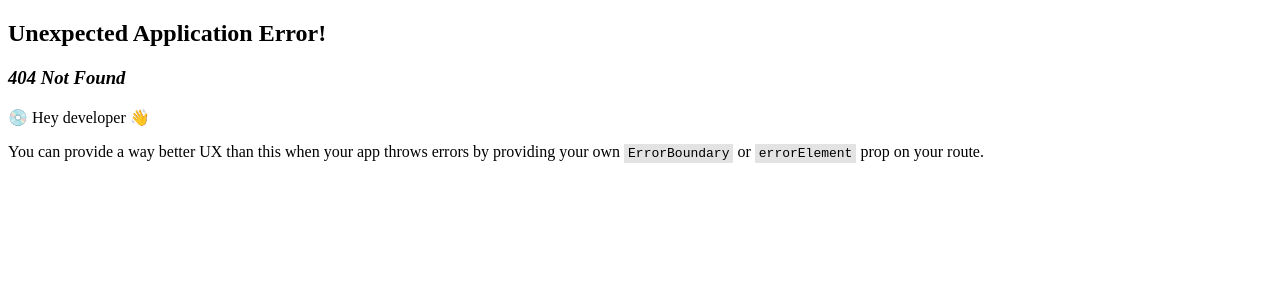
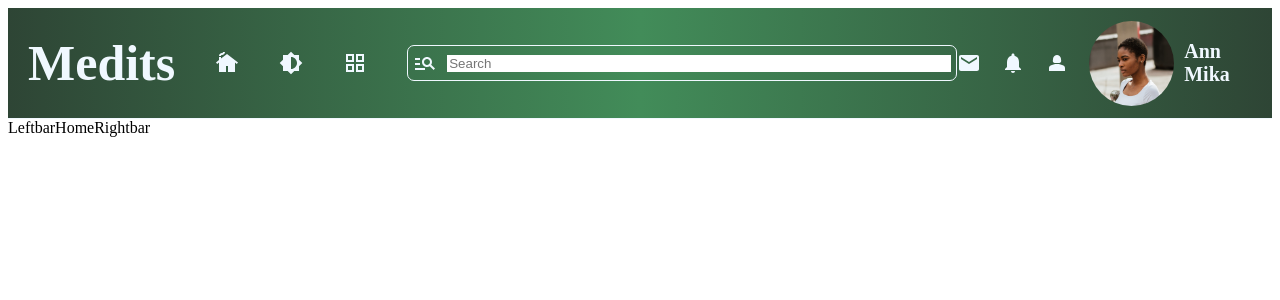
Before and after one commit to julimer228/CRC-modern-app-development, a React (Vite) app: page / in a window 1280 px wide. Before the commit this address had no page. Shown: the top 300 px of the page. Built offline with nearby package versions, Linux system fonts and the light colour scheme.

Commit message:
added navbar

```diff
--- a/package.json
+++ b/package.json
@@ -10,6 +10,10 @@
     "preview": "vite preview"
   },
   "dependencies": {
+    "@emotion/react": "^11.11.0",
+    "@emotion/styled": "^11.11.0",
+    "@mui/icons-material": "^5.11.16",
+    "@mui/material": "^5.13.0",
     "react": "^18.2.0",
     "react-dom": "^18.2.0",
     "react-router-dom": "^6.11.1",
--- a/src/App.jsx
+++ b/src/App.jsx
@@ -2,27 +2,67 @@ import Register from "./pages/register/Register";
 import Login from "./pages/login/Login";
 import Home from "./pages/home/Home";
 import Profile from "./pages/profile/Profile";
+import "./app.scss"
+
+import Navbar from "./components/navbar/Navbar";
+import Leftbar from "./components/leftbar/Leftbar";
+import Rightbar from "./components/rightbar/Rightbar";
+
 
 import{
   createBrowserRouter,
   RouterProvider,
   Route,
+  Outlet,
+  Navigate,
 } from "react-router-dom";
+
+
 
 function App() {
 
 
+  const currentUser = true;
 
   const Layout = () =>{
     return(
-      <div>
-
+      <div className="page">
+        <Navbar/>
+        <div className="center-part">
+          <Leftbar/>
+          <Outlet/>
+          <Rightbar/>
+        </div>
       </div>
     )
   }
 
+  const ProtectedRoute = ({children}) =>{
+
+    if(!currentUser){
+      return <Navigate to={"/login"}></Navigate>
+    }
+    return children;
+  }
+
 
   const router = createBrowserRouter([
+
+    {
+      path:"/",
+      element:<ProtectedRoute>
+        <Layout/>
+        </ProtectedRoute>,
+      children:[{
+        path: "/",
+        element:<Home/>,
+      },
+      {
+        path:"/profile/:id",
+        element:<Profile/>
+      }
+  ]
+    },
     {
       path:"/login",
       element: <Login/>,
--- /dev/null
+++ b/src/app.scss
@@ -0,0 +1,9 @@
+
+.page{
+    width: 100%;
+    height: 100%;
+.center-part{
+    display: flex;
+
+}
+}
--- a/src/components/navbar/Navbar.jsx
+++ b/src/components/navbar/Navbar.jsx
@@ -1,8 +1,41 @@
 import "./navbar.scss"
+import CottageIcon from '@mui/icons-material/Cottage';
+import Brightness6Icon from '@mui/icons-material/Brightness6';
+import GridViewIcon from '@mui/icons-material/GridView';
+import ManageSearchIcon from '@mui/icons-material/ManageSearch';
+import EmailIcon from '@mui/icons-material/Email';
+import NotificationsIcon from '@mui/icons-material/Notifications';
+import Person2Icon from '@mui/icons-material/Person2';
+import { Link } from "react-router-dom";
 
 const Navbar = () =>{
     return(
-        <div className="navbar">Navbar</div>
+        <div className="navbar">
+            <div className="left">
+                <Link to="/" style={{textDecoration:"none"}}>
+                <span>Medits</span>
+                </Link>
+                <CottageIcon className="icon"/>
+                <Brightness6Icon className="icon"/>
+                <GridViewIcon className="icon"/>
+                <div className="search">
+                    <ManageSearchIcon className="icon"/>
+                    <input type="text" placeholder="Search"></input>
+                </div>
+            </div>
+
+            <div className="right">
+                <EmailIcon className="icon"/>
+                <NotificationsIcon className="icon"/>
+                <Person2Icon className="icon"/>
+                <div className="user">
+                    <img src="src\images\profile-women.jpg"/>
+                    <span>
+                        Ann Mika
+                    </span>
+                </div>
+            </div>
+        </div>
     );
 };
 
--- a/src/components/navbar/navbar.scss
+++ b/src/components/navbar/navbar.scss
@@ -0,0 +1,69 @@
+.navbar{
+
+    .icon{
+        color: aliceblue;
+    }
+
+    display: flex;
+    align-items: center;
+    justify-content: space-between;
+    padding: 10px 20px;
+    height: 90px;
+    border-bottom: 1px solid aliceblue;
+    background-image: linear-gradient(to right,  #2E4535, #428C59, #2E4535);;
+
+
+    .left{
+        display: flex;
+        align-items: center;
+        gap: 40px;
+
+        span{
+            font-weight: bold;
+            font-size: 50px;
+            color: aliceblue;
+        }
+
+        .search{
+            display: flex;
+            align-items: center;
+            gap: 10px;
+            border: 1px solid aliceblue;
+            border-radius: 7px;
+            padding: 5px;
+
+            input{
+                border: none;
+                width: 500px;
+            }
+        }
+    }
+
+    .right{
+        display: flex;
+        align-items: center;
+        gap: 20px;
+
+        .user{
+            display: flex;
+            align-items: center;
+            gap: 10px;
+            font-weight: 500;
+
+            img{
+                width: 85px;
+                height: 85px;
+                border-radius: 50%;
+                object-fit: cover;
+
+
+            }
+
+            span{
+                font-weight: bold;
+                font-size: 20px;
+                color: aliceblue;
+            }
+        }
+    }
+}
--- a/src/pages/login/login.scss
+++ b/src/pages/login/login.scss
@@ -67,8 +67,9 @@
                 gap: 30px;
 
                 input{
-                    border: none;
-                    border-bottom: 1px solid lightblue;
+
+                    border: 1px solid #b7b2b2;
+                    border-radius: 7px;
                     padding: 20px 10px;
                 }
                 button{
--- a/src/pages/register/register.scss
+++ b/src/pages/register/register.scss
@@ -66,8 +66,8 @@
                 gap: 30px;
 
                 input{
-                    border: none;
-                    border-bottom: 1px solid lightblue;
+                    border: 1px solid #b7b2b2;
+                    border-radius: 7px;
                     padding: 20px 10px;
                 }
                 button{
```
Also changed, not shown: src/images/profile-women.jpg (added), 1 other file (tests, documents, lock files or other folders).
